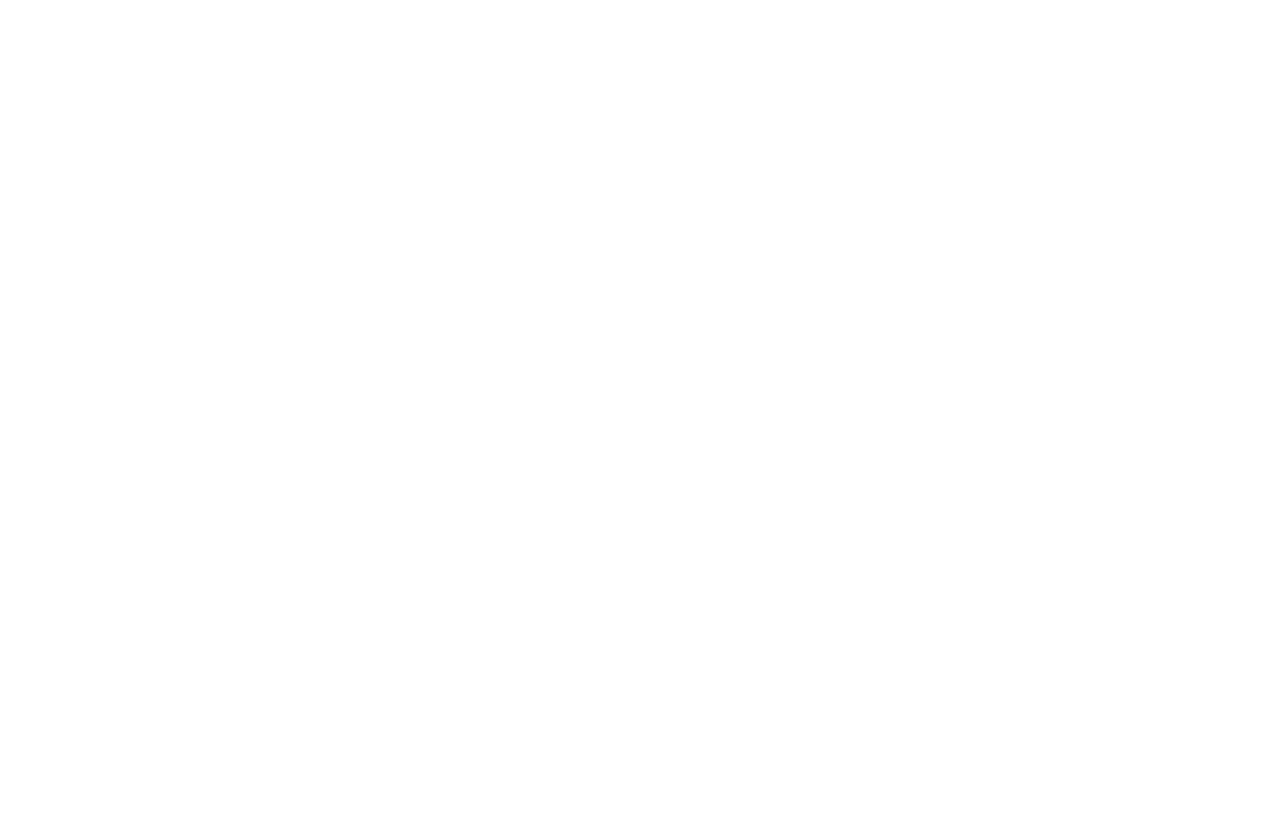
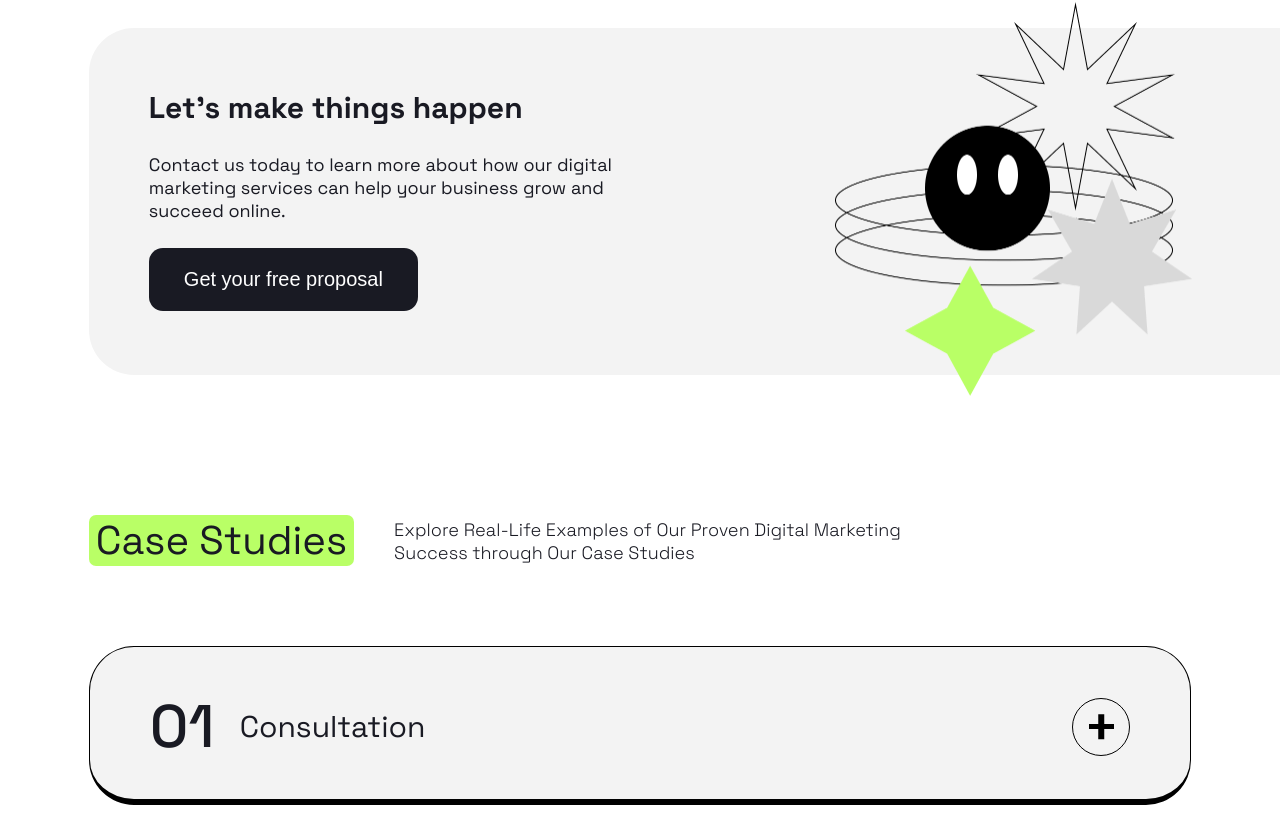
Before and after one commit to Josquin2/positivus, a Vue app: page / in a window 1280 px wide. Shown: the part 3238-4060 px from the top of the page. Before the commit the page ends 3166 px from the top, so only its background shows below. Built offline with nearby package versions, Linux system fonts and the light colour scheme.

Commit message:
added some new components

```diff
--- a/src/App.vue
+++ b/src/App.vue
@@ -4,6 +4,8 @@
 import Logotypes from '@/components/Logotypes.vue'
 import Divider from '@/components/Divider.vue'
 import AllServices from '@/components/AllServices.vue'
+import Proposal from '@/components/Proposal.vue'
+import AllWorking from '@/components/AllWorking.vue'
 </script>
 
 <template>
@@ -17,6 +19,13 @@
       :max-width="580"
     />
     <AllServices />
+    <Proposal />
+    <Divider
+      title="Case Studies"
+      text="Explore Real-Life Examples of Our Proven Digital Marketing Success through Our Case Studies"
+      :max-width="580"
+    />
+    <AllWorking />
   </div>
 </template>
 
--- /dev/null
+++ b/src/assets/keyframes.scss
@@ -0,0 +1,17 @@
+@keyframes rotate-to {
+  from {
+    rotate: 90deg;
+  }
+  to {
+    rotate: 0deg;
+  }
+}
+
+@keyframes rotate-from {
+  from {
+    rotate: 0deg;
+  }
+  to {
+    rotate: 90deg;
+  }
+}
--- a/src/assets/main.scss
+++ b/src/assets/main.scss
@@ -22,6 +22,9 @@
 // FONTS
 @import url('/src/assets/fonts.scss');
 
+// KEYFRAMES
+@import url('/src/assets/keyframes.scss');
+
 // COMPONENTS
 @import url('/src/assets/components/header.scss');
 @import url('/src/assets/components/first-view.scss');
--- /dev/null
+++ b/src/components/AllWorking.vue
@@ -0,0 +1,52 @@
+<script setup lang="ts">
+import WorkingProcess from '@/components/WorkingProcess.vue'
+
+const data = [
+  {
+    title: 'Consultation',
+    text: 'During the initial consultation, we will discuss your business goals and objectives, target audience, and current marketing efforts. This will allow us to understand your needs and tailor our services to best fit your requirements.'
+  },
+  {
+    title: 'Research and Strategy Development',
+    text: 'unknown'
+  },
+  {
+    title: 'Implementation',
+    text: 'unknown'
+  },
+  {
+    title: 'Monitoring and Optimization',
+    text: 'unknown'
+  },
+  {
+    title: 'Reporting and Communication',
+    text: 'unknown'
+  },
+  {
+    title: 'Continual Improvement',
+    text: 'unknown'
+  }
+]
+</script>
+
+<template>
+  <div class="all-working">
+    <WorkingProcess
+      v-for="(one, index) in data"
+      key="index"
+      :id="index"
+      :title="one.title"
+      :text="one.text"
+    />
+  </div>
+</template>
+
+<style lang="scss">
+.all-working {
+  margin-top: 80px;
+  padding: 0px 6.94vw;
+  display: flex;
+  flex-direction: column;
+  gap: 30px;
+}
+</style>
--- /dev/null
+++ b/src/components/Proposal.vue
@@ -0,0 +1,63 @@
+<template>
+  <div class="proposal-block">
+    <div class="left">
+      <h4>Let’s make things happen</h4>
+      <p>
+        Contact us today to learn more about how our digital marketing services can help your
+        business grow and succeed online.
+      </p>
+      <button>Get your free proposal</button>
+    </div>
+    <div class="right">
+      <img src="/images/proposal.png" alt="" />
+    </div>
+  </div>
+</template>
+
+<style lang="scss">
+.proposal-block {
+  margin: 0px 6.94vw;
+  width: 1240px;
+  height: 347px;
+  background-color: #f3f3f3;
+  border-radius: 45px;
+  margin-top: 100px;
+  display: flex;
+  align-items: center;
+  justify-content: space-between;
+  padding: 60px;
+
+  .left {
+    max-width: 500px;
+    height: 100%;
+    display: flex;
+    flex-direction: column;
+    gap: 26px;
+
+    h4 {
+      font-size: 30px;
+    }
+
+    p {
+      font-size: 18px;
+      font-weight: 300;
+    }
+    button {
+      width: fit-content;
+      padding: 20px 35px;
+      background-color: #191a23;
+      color: #ffffff;
+      font-size: 20px;
+      font-weight: 300;
+      border: none;
+      border-radius: 14px;
+    }
+  }
+  .right {
+    margin-right: 75px;
+    img {
+      zoom: 0.5;
+    }
+  }
+}
+</style>
--- /dev/null
+++ b/src/components/WorkingProcess.vue
@@ -0,0 +1,137 @@
+<script setup lang="ts">
+import ShortLine from '@/components/icons/ShortLine.vue'
+const props = defineProps({
+  id: Number,
+  title: String,
+  text: String
+})
+
+function onMoreClick(id: String) {
+  document.getElementById(id)?.classList.toggle('extended')
+}
+</script>
+
+<template>
+  <div class="one-working-process" :id="`process-${props?.id}`">
+    <div class="up">
+      <div class="title">
+        <h1>{{ '0' + (props.id + 1) }}</h1>
+        <h4>{{ props.title }}</h4>
+      </div>
+      <div class="button">
+        <button @click="onMoreClick('process-' + props.id)">
+          <div class="sign">
+            <ShortLine class="rotated" />
+            <ShortLine />
+          </div>
+        </button>
+      </div>
+    </div>
+    <div class="divider"></div>
+    <div class="bottom">
+      <p>{{ props.text }}</p>
+    </div>
+  </div>
+</template>
+
+<style lang="scss">
+.one-working-process {
+  overflow: hidden;
+  height: 159px;
+  width: 100%;
+  background-color: #f3f3f3;
+  border: 1px solid #000000;
+  border-bottom: 6px solid #000000;
+  border-radius: 45px;
+  padding: 41px 60px;
+  transition: 0.5s;
+
+  .up {
+    display: flex;
+    align-items: center;
+    justify-content: space-between;
+    .title {
+      display: flex;
+      align-items: center;
+      h1 {
+        font-size: 60px;
+        font-weight: 400;
+      }
+
+      h4 {
+        margin-left: 25px;
+        font-size: 30px;
+        font-weight: 300;
+      }
+    }
+
+    .button {
+      button {
+        cursor: pointer;
+        width: 58px;
+        height: 58px;
+        border-radius: 50%;
+        border: 1px solid #000000;
+        background-color: #f3f3f3;
+        display: flex;
+        align-items: center;
+        justify-content: center;
+
+        .sign {
+          span {
+            transition: 0.6s;
+          }
+          .rotated {
+            position: absolute;
+            animation-name: rotate-from;
+            animation-duration: 0.5s;
+            rotate: 90deg;
+          }
+        }
+      }
+    }
+  }
+
+  .divider {
+    transition: 0.5s;
+    opacity: 0;
+    width: 100%;
+    margin: 30px 0px;
+    height: 1px;
+    background-color: #000000;
+  }
+
+  .bottom {
+    transition: 0.5s;
+    opacity: 0;
+  }
+}
+.extended {
+  background-color: #b9ff66;
+  height: 279px;
+
+  .up {
+    .button {
+      button {
+        .sign {
+          span {
+            width: 17.7px;
+          }
+          .rotated {
+            animation-name: rotate-to;
+            animation-duration: 0.5s;
+            rotate: 0deg;
+          }
+        }
+      }
+    }
+  }
+
+  .divider {
+    opacity: 100%;
+  }
+  .bottom {
+    opacity: 100%;
+  }
+}
+</style>
--- /dev/null
+++ b/src/components/icons/ShortLine.vue
@@ -0,0 +1,12 @@
+<template>
+  <span class="short-line-25"></span>
+</template>
+
+<style lang="scss">
+.short-line-25 {
+  display: flex;
+  width: 25px;
+  height: 5.5px;
+  background-color: #000000;
+}
+</style>
```
Also changed, not shown: public/images/proposal.png (added), public/svg/short-line.svg (added).
